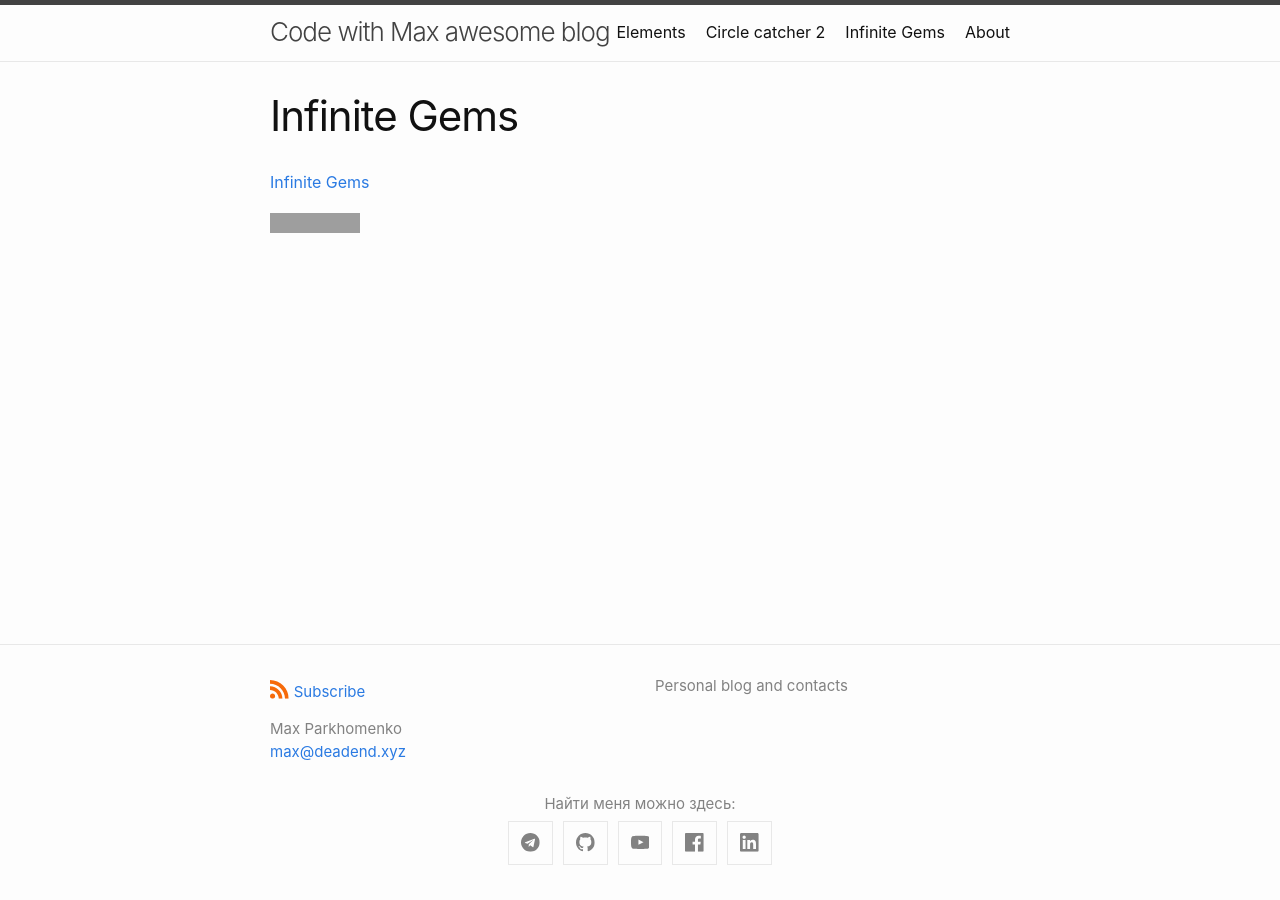
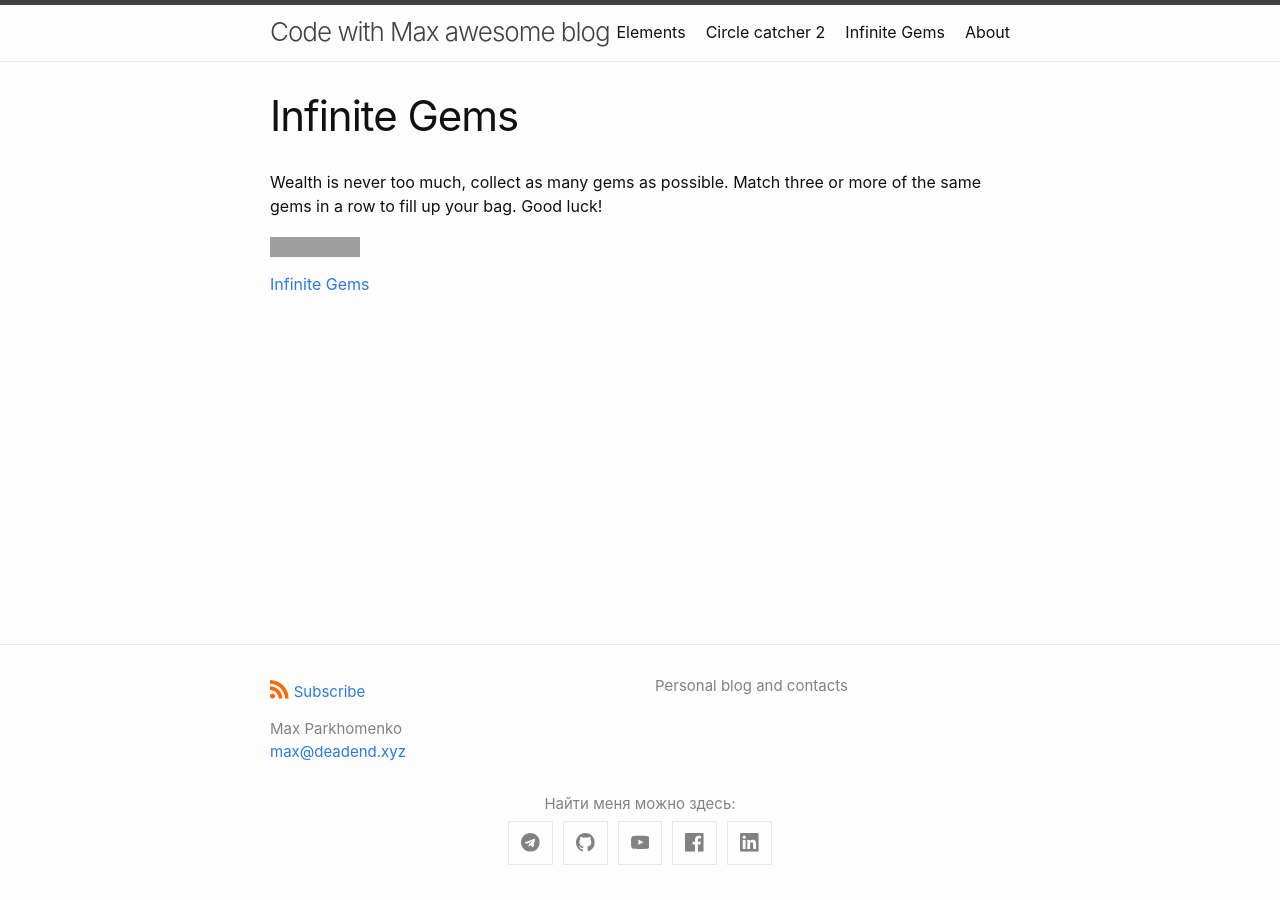
Before and after one commit to code-with-max/code-with-max.github.io, a Jekyll site: the page built from infinite-gems.md, in a window 1280 px wide. Built offline with Jekyll 4.4.1, drawn with Linux system fonts in a browser that asks for light colours; comment, search, counter and statistics services are not loaded; grey boxes are pictures that could not be loaded.

Commit message:
update Ininite gems

```diff
--- a/infinite-gems.md
+++ b/infinite-gems.md
@@ -4,6 +4,10 @@ title: Infinite Gems
 permalink: /infinitegems/
 ---
 
-[Infinite Gems](https://play.google.com/store/apps/details?id=org.godotengine.infinitegems)
+Wealth is never too much, collect as many gems as possible.
+Match three or more of the same gems in a row to fill up your bag.
+Good luck!
 
 <a href='https://play.google.com/store/apps/details?id=org.godotengine.infinitegems&pcampaignid=pcampaignidMKT-Other-global-all-co-prtnr-py-PartBadge-Mar2515-1'><img alt='Get it on Google Play' src='https://play.google.com/intl/en_us/badges/static/images/badges/en_badge_web_generic.png'/></a>
+
+[Infinite Gems](https://play.google.com/store/apps/details?id=org.godotengine.infinitegems)
```
Also changed, not shown: circlecatcher.md (+2 -2 lines), elements.md (+1 -3 lines).
